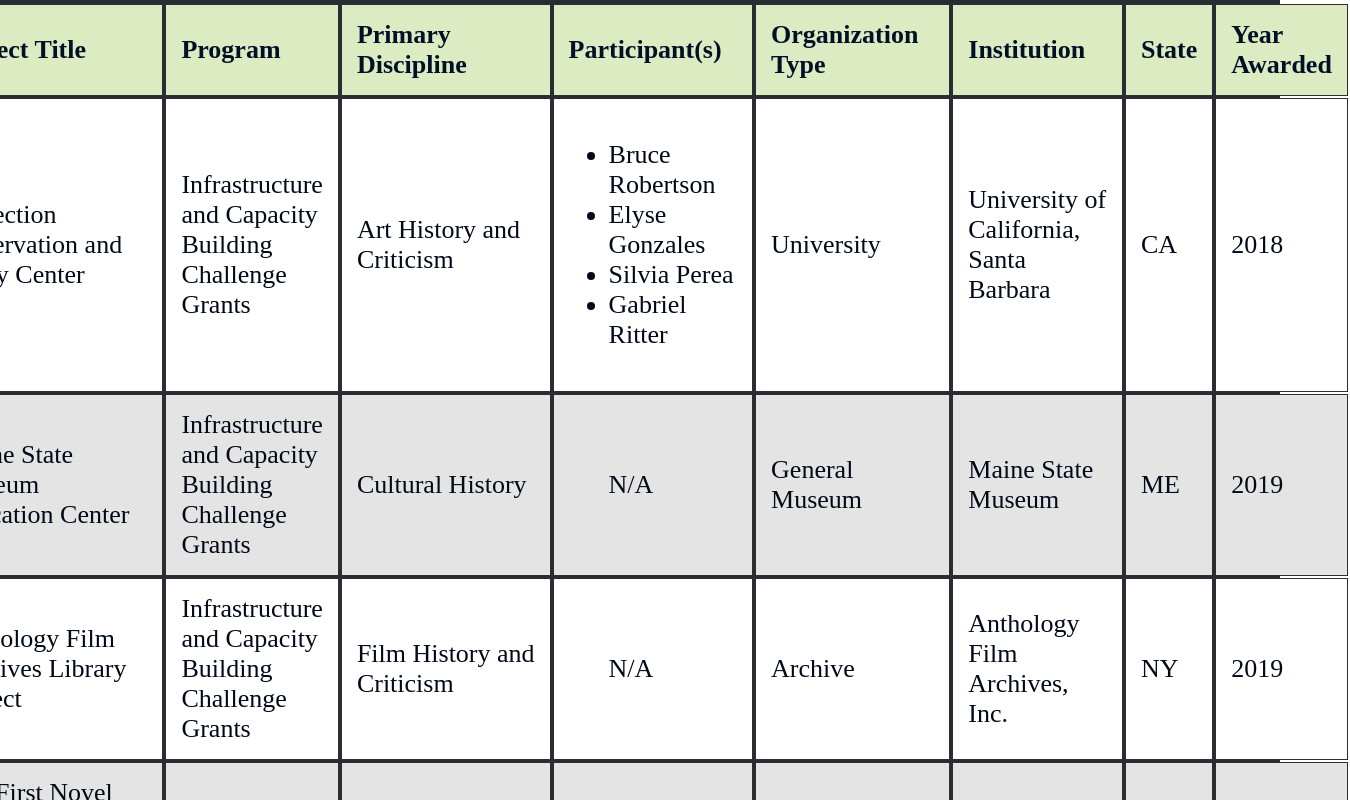
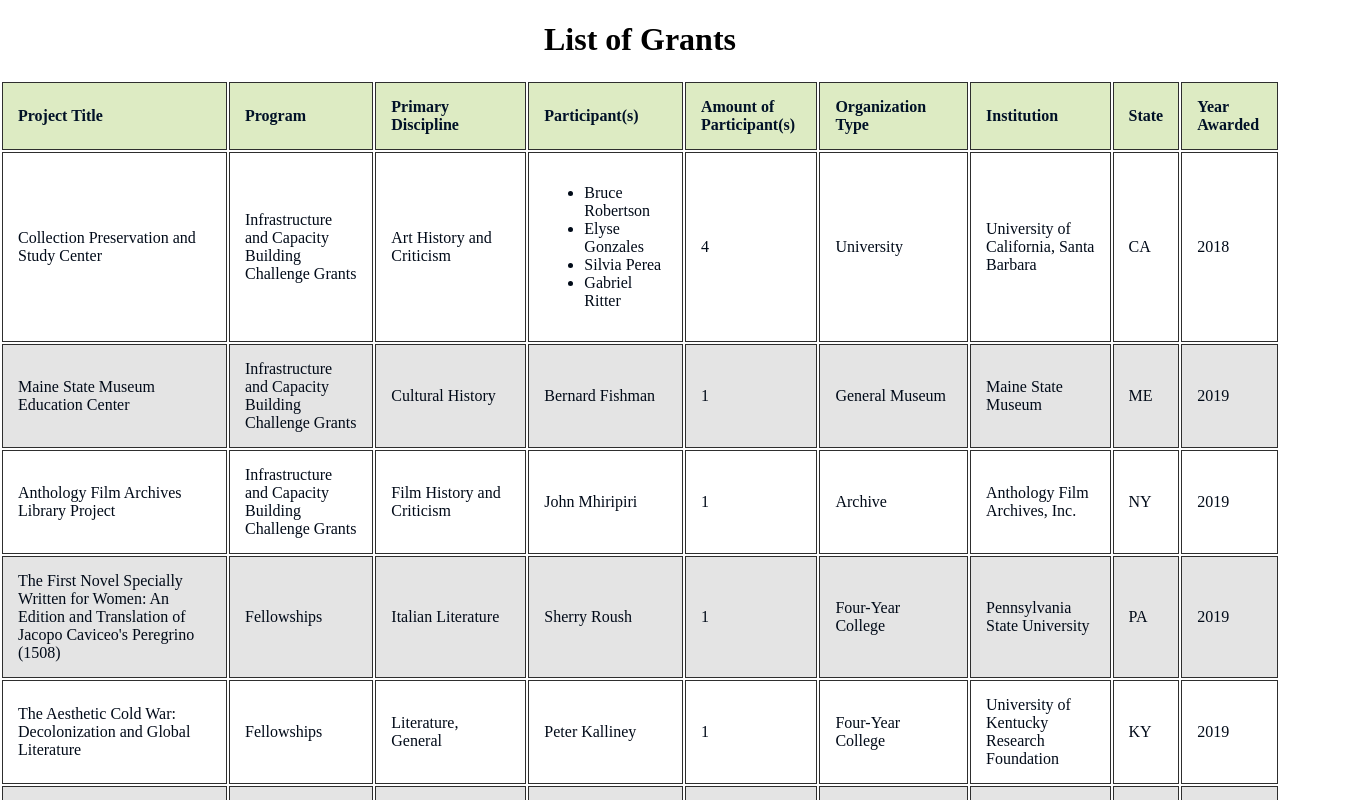
Before and after one commit to brooklynnjenkins/DataDrivenGrantApp, a React (Create React App) app: page / in a window 1280 px wide. Shown: the top 800 px of the page, 1350 px wide, since content can reach past the window. Built offline with nearby package versions, Linux system fonts and the light colour scheme.

Commit message:
Got participants to show up and added a copy of the table to then eventually sort and filter it

```diff
--- a/src/App.js
+++ b/src/App.js
@@ -5,7 +5,7 @@
 
 function App() {
   const [grants, setGrants] = useState([{}]);
-
+  const [grantsCopy, setGrantsCopy] = useState(grants);
 
   useEffect(() => {
     async function fetchGrant()
@@ -17,6 +17,7 @@
           const result = await response.json();
           console.log(result.Grants.Grant)
           setGrants(result.Grants.Grant)
+          setGrantsCopy(result.Grants.Grant)
         }
       }
     fetchGrant()
@@ -24,9 +25,13 @@
 
   return ( <>
     <div className="App">
-      <header className="App-header">
-        <Table grants={grants} />
-      </header>
+        <div>
+            <h1>List of Grants</h1>
+            <p>
+
+            </p>
+        </div>
+        <Table grants={grants} setGrantsCopy={setGrantsCopy} grantsCopy={grantsCopy} />
     </div>
     </>
   );
--- a/src/ParticipantList.js
+++ b/src/ParticipantList.js
@@ -1,18 +1,10 @@
 import React from 'react';
 
-function ParticipantList({ Participants }) {
+function ParticipantList(props){
     return(
-        <ul>
-            {Participants && Participants.length > 0 ? (
-                        Participants.map((Participant,index) => (
-                            <li key ={index}>{Participant.Firstname} {Participant.Lastname} </li>
-                        ))
-                ) : (
-                    <span>N/A</span>
+        <li>{props.participant.Firstname} {props.participant.Lastname}</li>
+    );
 
-                )}
-        </ul>
-    )
 }
 
 export default ParticipantList
--- a/src/Table.css
+++ b/src/Table.css
@@ -21,6 +21,7 @@
     border: 1px solid rgb(46, 46, 46);
     padding: 15px;
 }
-ul{
-
+div{
+    color: rgb(0, 0, 0);
+    font-family: 'Times New Roman', Times, serif;
 }
--- a/src/Table.js
+++ b/src/Table.js
@@ -1,14 +1,12 @@
 import TableRow from './TableRow.js'
 import "./Table.css";
+import { useEffect, useState } from "react";
+
 function Table(props)
 {
+    const [grantsCopy, setgrantsCopy] = useState(props.grants);
     return(
         <table>
-            <thead>
-                <tr>
-
-                </tr>
-            </thead>
             <thead>
                 <tr>
                     <th>
@@ -22,6 +20,9 @@
                     </th>
                     <th>
                         Participant(s)
+                    </th>
+                    <th>
+                        Amount of Participant(s)
                     </th>
                     <th>
                         Organization Type
@@ -38,7 +39,7 @@
                 </tr>
             </thead>
             <tbody>
-               {props.grants.map(grant => <TableRow key={grant["@AppNumber"]} grant={grant}/>)}
+               {props.grantsCopy.map(grant => <TableRow key={grant["@AppNumber"]} grant={grant}/>)}
             </tbody>
         </table>
     );
--- a/src/TableRow.js
+++ b/src/TableRow.js
@@ -2,15 +2,26 @@
 
 function TableRow(props)
 {
+    function Participant(grant){
+        if(!(grant.Participant)){
+            return "N/A";
+        }
+        else if(grant.Participant instanceof Array){
+            return<ul>{props.grant.Participant.map(participant => <ParticipantList participant={participant}/>)}</ul>
+        }
+        else{
+            return<p>{grant.Participant.Firstname} {grant.Participant.Lastname}</p>
+        }
+    }
     return( <>
-
         <tr>
             <td>{props.grant.ProjectTitle}</td>
             <td>{props.grant.Program}</td>
             <td>{props.grant.PrimaryDiscipline}</td>
             <td>
-                <ParticipantList Participants={props.grant.Participant}/>
+                {Participant(props.grant)}
             </td>
+            <td>{props.grant.ParticipantCount}</td>
             <td>{props.grant.OrganizationType}</td>
             <td>{props.grant.Institution}</td>
             <td>{props.grant.InstState}</td>
```
Also changed, not shown: src/ListItem.js (deleted).
